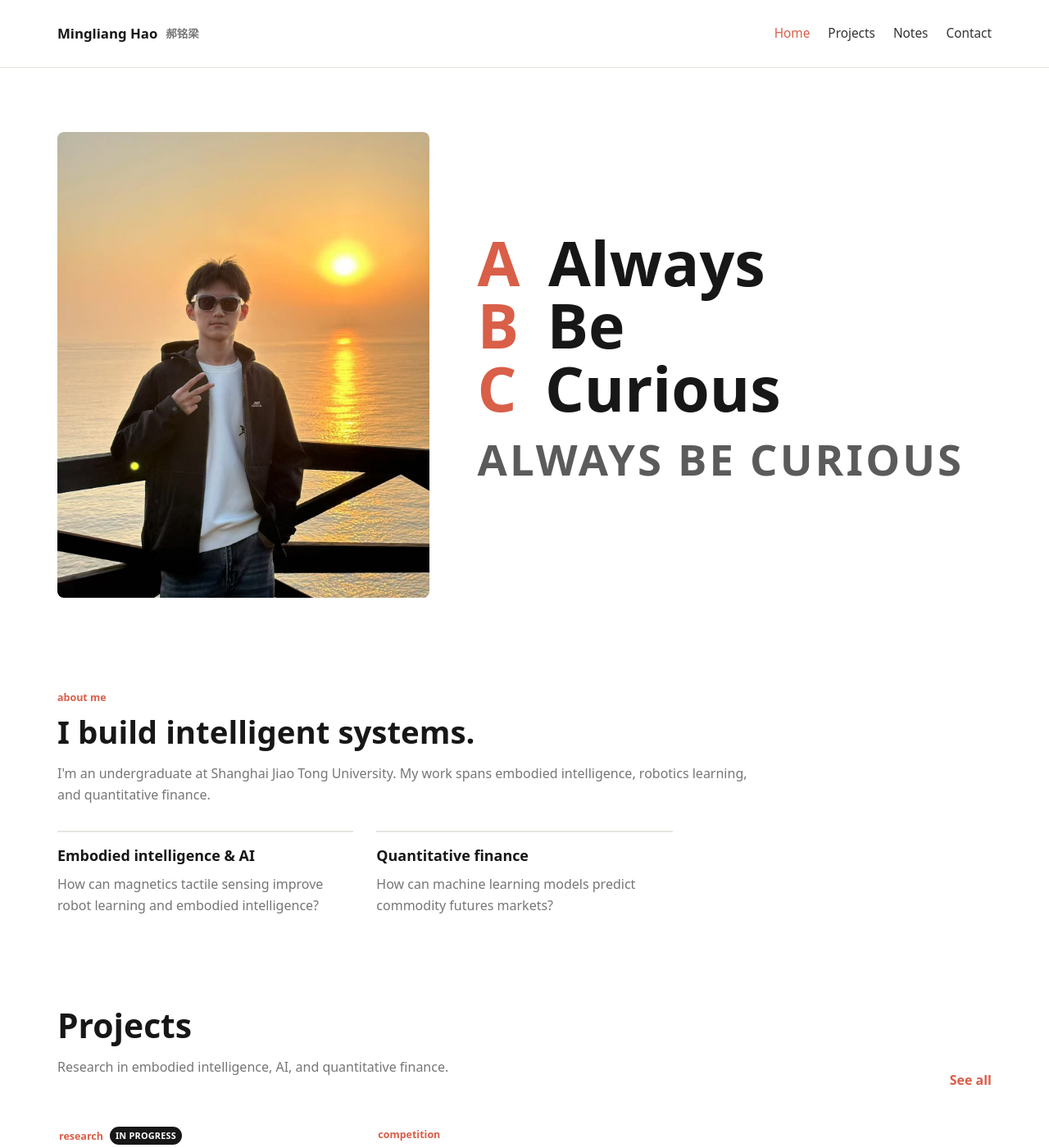
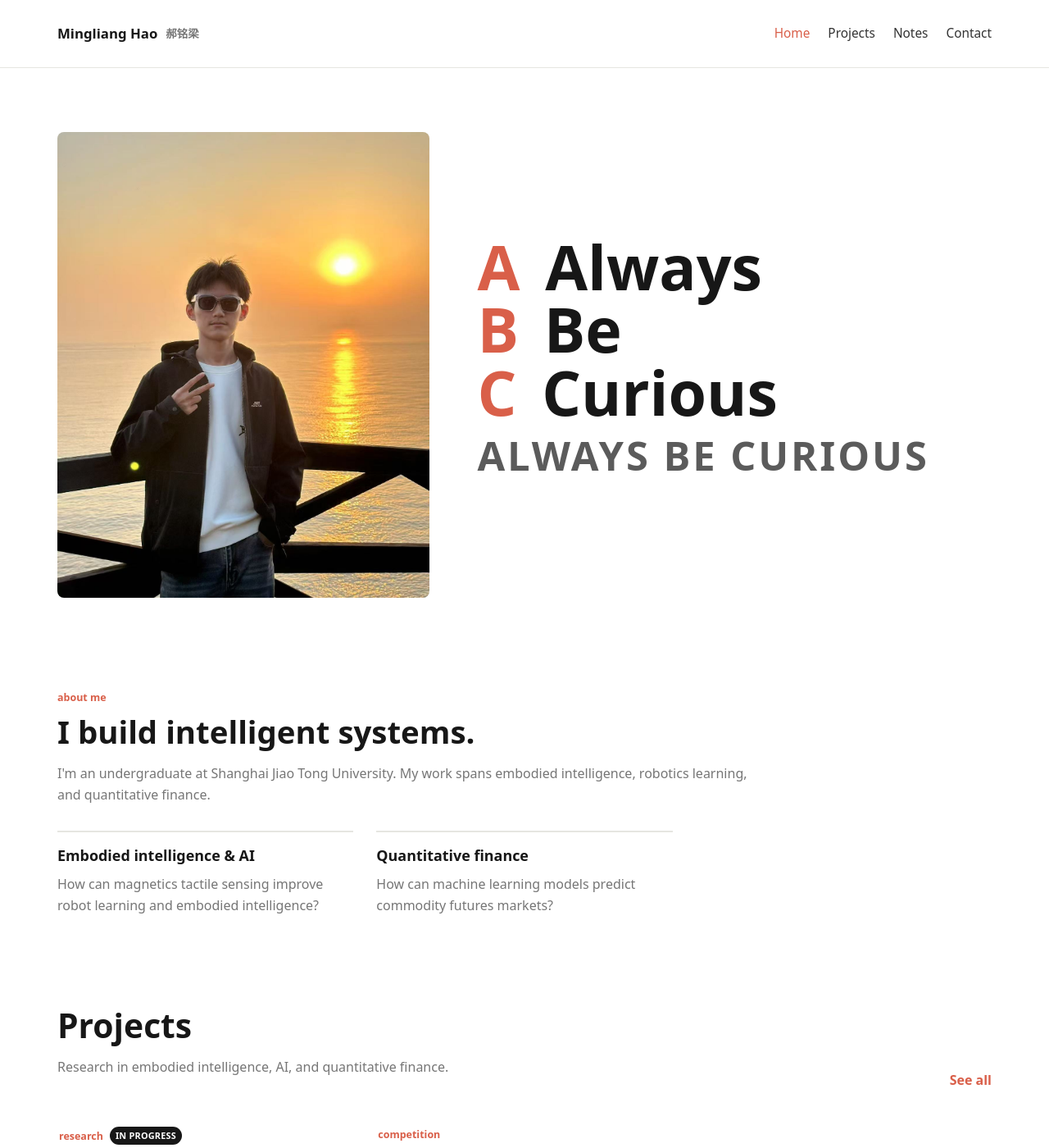
Before and after one commit to AntiElixir/AntiElixir.github.io, a Jekyll site: the page built from index.md, in a window 1280 px wide and 1400 px high. Shown: the whole window at 82% size. Built offline with Jekyll 4.4.1, drawn with Linux system fonts in a browser that asks for light colours.

Commit message:
Fix hero tagline line breaks and remove max-width constraint

```diff
--- a/assets/css/styles.css
+++ b/assets/css/styles.css
@@ -174,24 +174,24 @@ img {
 .hero-tagline {
   display: flex;
   flex-direction: column;
+  line-height: 1.15;
+  max-width: none;
 }
 
 .tagline-line {
   display: block;
-  white-space: nowrap;
 }
 
 .tagline-letter {
   color: var(--accent);
-  display: inline-block;
-  margin-right: 0.2em;
+  margin-right: 0.15em;
 }
 
 .tagline-bottom {
   display: block;
-  font-size: 0.7em;
+  font-size: 0.65em;
   letter-spacing: 0.06em;
-  margin-top: 0.4em;
+  margin-top: 0.3em;
   opacity: 0.7;
 }
 
```
